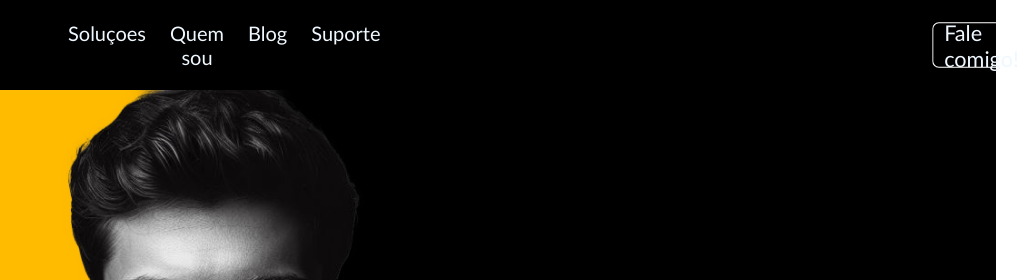
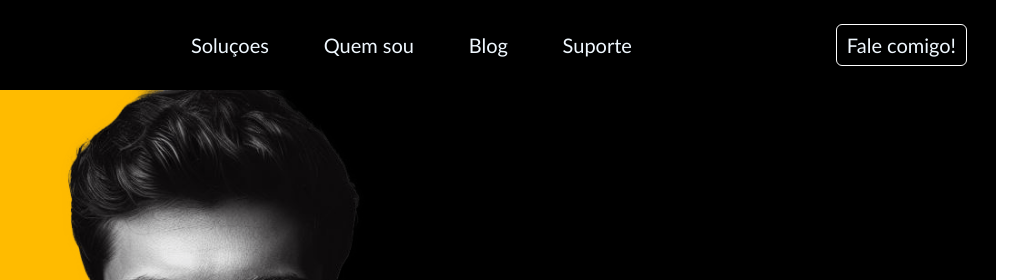
Before and after one commit to JaisonCoder/Site-para-advogado, a plain HTML site: page index.html in a window 1280 px wide. Shown: the top 280 px of the page, 284-1314 px from the left, 1030 px wide, since content can reach past the window. Drawn offline with nearby package versions, Linux system fonts and the light colour scheme.

Commit message:
correçao de responsividade

```diff
--- a/estilo.css
+++ b/estilo.css
@@ -30,16 +30,17 @@
     }
 
     .lista-flex {
-        width: 390px;
+        width: 490px;
         list-style: none;
         display: flex;
         text-align: center;
         justify-content: space-between;
-        padding-left: 40px;
+
 
     }
     .lista-flex li{
         padding: 5%;
+
     }
 
     .lista-flex li:hover {
@@ -58,8 +59,8 @@
         text-decoration: none;
         border: 1px solid white;
         border-radius: 6px;
-        animation: movimento-flutuante 5s infinite;
-        transition: opacity 0.5s ease, transform 0.9s ease-in-out;
+        margin: 29px;
+
 
     }
 
@@ -94,6 +95,9 @@
     .advogado-foto {
         animation: movimento-lateral 1s;
         transition: opacity 0.5s ease, transform 0.9s ease-in-out;
+        z-index: 1;
+
+
     }
 
     @keyframes movimento-lateral {
@@ -185,6 +189,8 @@
         align-items: center;
         width: 80%;
         text-align: center;
+        z-index: 10;
+
     }
 
     .conteiner-2 {
@@ -415,7 +421,7 @@
     }
 
     .lado-cor4 img {
-        animation: movimento-flutuante 7s infinite;
+
         width: 150%;
 
     }
```
